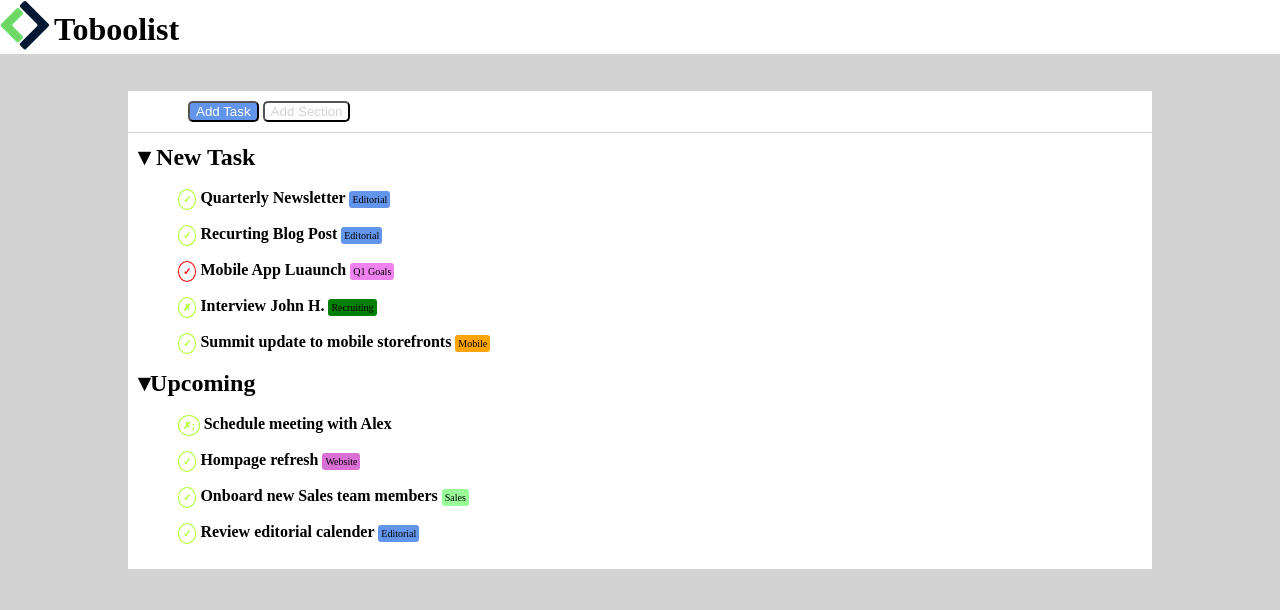
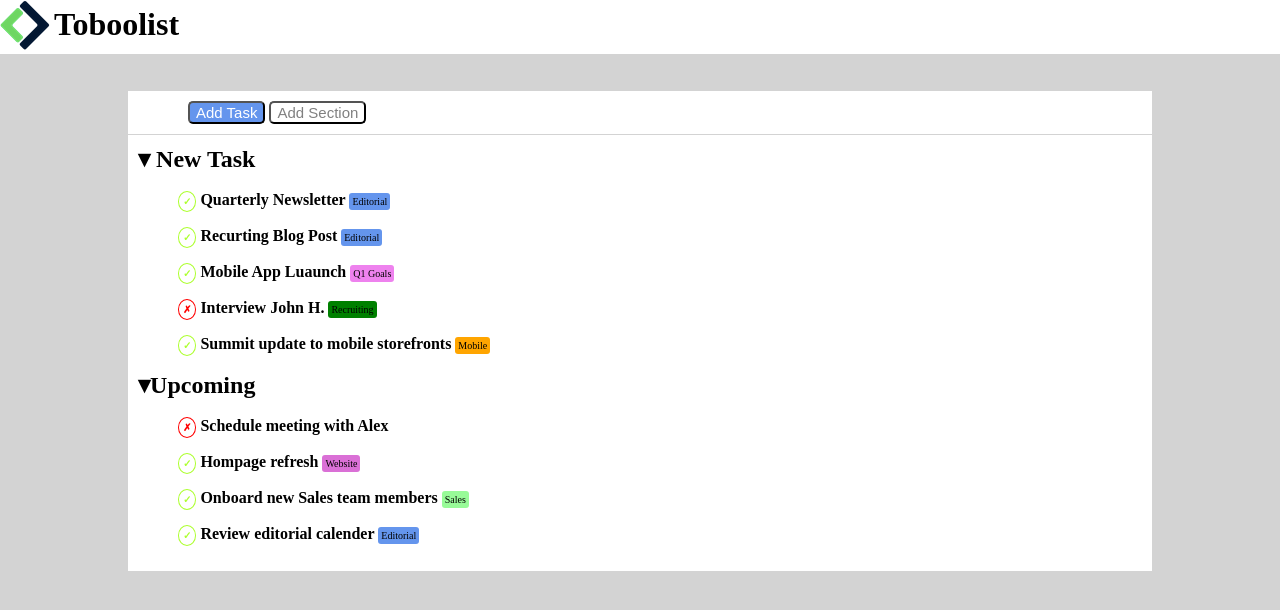
Before and after one commit to 94tony/hmtl-css-toboolist, a plain HTML site: page index.html in a window 1280 px wide. Drawn offline with Linux system fonts and the light colour scheme.

Commit message:
struttrua_with_icon

```diff
--- a/css/style.css
+++ b/css/style.css
@@ -14,7 +14,7 @@ ul{
 }
 .logo{
     display: inline-block;
-    vertical-align: 10px;
+    vertical-align: 15px;
 
 }
 
@@ -34,12 +34,15 @@ ul{
     color: white;
     border-radius: 5px;
 
+    font-size: 15px;
+
 
 }
 .second{
     background-color:white;
-    color:lightgray;
+    color:grey;
     border-radius: 5px;
+    font-size: 15px;
 }
 
 .principale{
--- a/index.html
+++ b/index.html
@@ -5,8 +5,9 @@
     <meta charset="UTF-8">
     <meta http-equiv="X-UA-Compatible" content="IE=edge">
     <meta name="viewport" content="width=device-width, initial-scale=1.0">
-    <title>Document</title>
+    <title>Toboo-List</title>
     <link rel="stylesheet" href="./css/style.css">
+    <link rel="icon" href="./img/Logo.png">
 </head>
 <body>
    <header>
@@ -48,7 +49,7 @@
 
         <ul>
             <li>
-                <span class="symbol cross">&check;</span>
+                <span class="symbol spunta">&check;</span>
                 <b>Mobile App Luaunch </b>
                 <span class="tag q1">Q1 Goals</span>
             </li>
@@ -57,7 +58,7 @@
 
         <ul>
             <li>
-                <span class="symbol spunta">&cross;</span>
+                <span class="symbol cross">&cross;</span>
                 <b>Interview John H. </b>
                 <span class="tag Recruiting">Recruiting</span>
             </li>
@@ -76,7 +77,7 @@
         <br>
         <ul>
             <li>
-                <span class="symbol spunta">&cross;;</span>
+                <span class="symbol cross">&cross;</span>
                 <b>Schedule meeting with Alex </b>
 
             </li>
```
